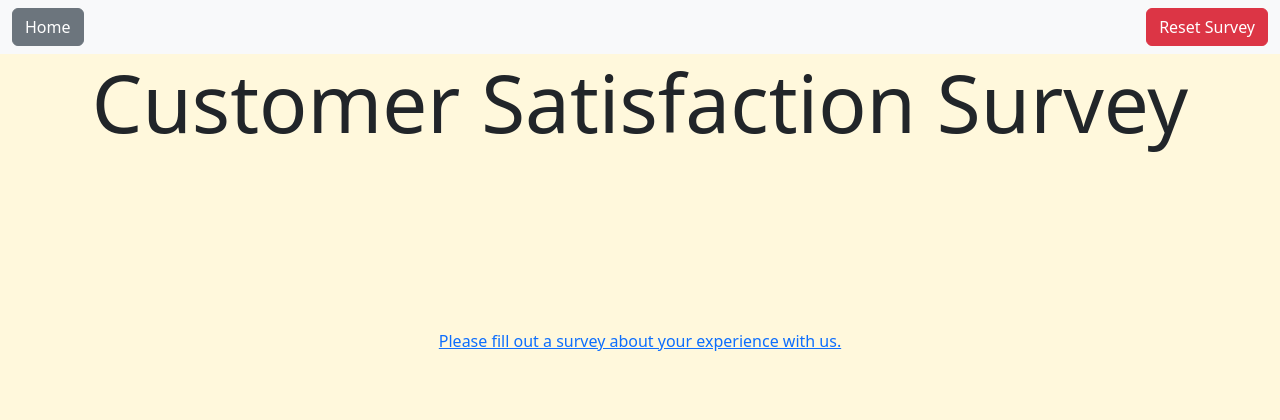
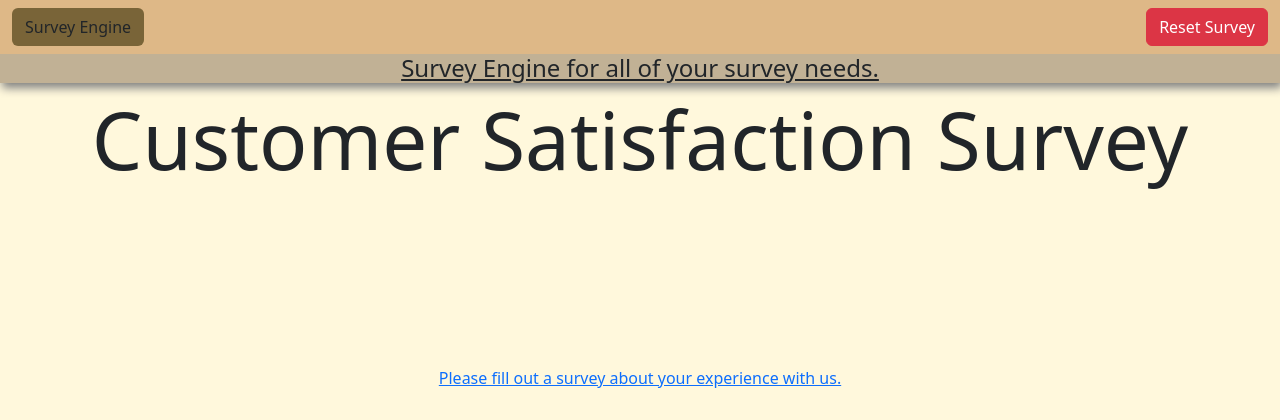
Before and after one commit to dave1289/flask_survey, a Flask app: page / in a window 1280 px wide. Shown: the top 420 px of the page. Run offline with Flask 2, Linux system fonts and the light colour scheme.

Commit message:
tweaked nav bar and implemented functionality for use with any survey object, will add dynamic survey creation via input next

```diff
--- a/app.py
+++ b/app.py
@@ -3,6 +3,14 @@ from flask_debugtoolbar import DebugToolbarExtension
 from random import randint, choice, sample
 from string import *
 from survey import *
+
+"""
+This app takes a survey object with title, instructions, and questions to create a dynamic interface to create and display the questions while saving responses for the thank you page to display
+
+Survey can have any amount of questions, answers per question, and will be adding text input functionality for **if allow_text:** and create text input for further information
+
+Please reach out with any issues at davemcelhaney@gmail.com
+"""
 
 app = Flask(__name__)
 
@@ -19,6 +27,7 @@ question_index = 0
 survey_responses = []
 # empty list for answers to survey
 
+# survey for app is created below, will add survey upload when we go over that functionality
 satisfaction_survey = Survey(
     "Customer Satisfaction Survey",
     "Please fill out a survey about your experience with us.",
@@ -61,6 +70,7 @@ def record_answers():
         prev_answer = request.args.getlist('answers')
         survey_responses.extend(prev_answer)
     else:
+        # make thank you page save responses, index, and answers in session storage so we can pick up our survey at a later time
         question_index = 0
         user_answer = request.args.getlist('answers')
         survey_responses.extend(user_answer)
--- a/static/app.css
+++ b/static/app.css
@@ -20,3 +20,9 @@ nav ul {
     list-style: none;
     border: none;
 }
+
+h4 {
+    text-decoration: underline;
+    box-shadow: grey 2px 5px 10px;
+    background-color: rgba(131, 109, 81, 0.5);
+}
--- a/templates/base.html
+++ b/templates/base.html
@@ -22,12 +22,13 @@
   {% endif %}
   {% endwith %}
   <!-- Navbar for reseting form and logo display -->
-  <nav class="navbar bg-light">
+  <nav class="navbar" style="background-color: burlywood;color:black">
     <form class="container-fluid">
-      <a href="/" class="btn btn-secondary">Home</a>
+      <a href="/" class="btn" style="background-color:#796438">Survey Engine</a>
       <a href="/return-home" class="btn btn-danger float-right">Reset Survey</a>
     </form>
   </nav>
+  <h4 class="text-center">Survey Engine for all of your survey needs.</h1>
   {% block body %}  {% endblock %}
 </main>
 {% block footer%}
--- a/templates/thank_you.html
+++ b/templates/thank_you.html
@@ -19,6 +19,4 @@
     {% endfor %}
 </ol>
 </div>
-<br>
-<button class="btn btn-success"><a href="/return-home" style="color:black;text-decoration:none;">Return Home</a></button>
 {% endblock %}
```
